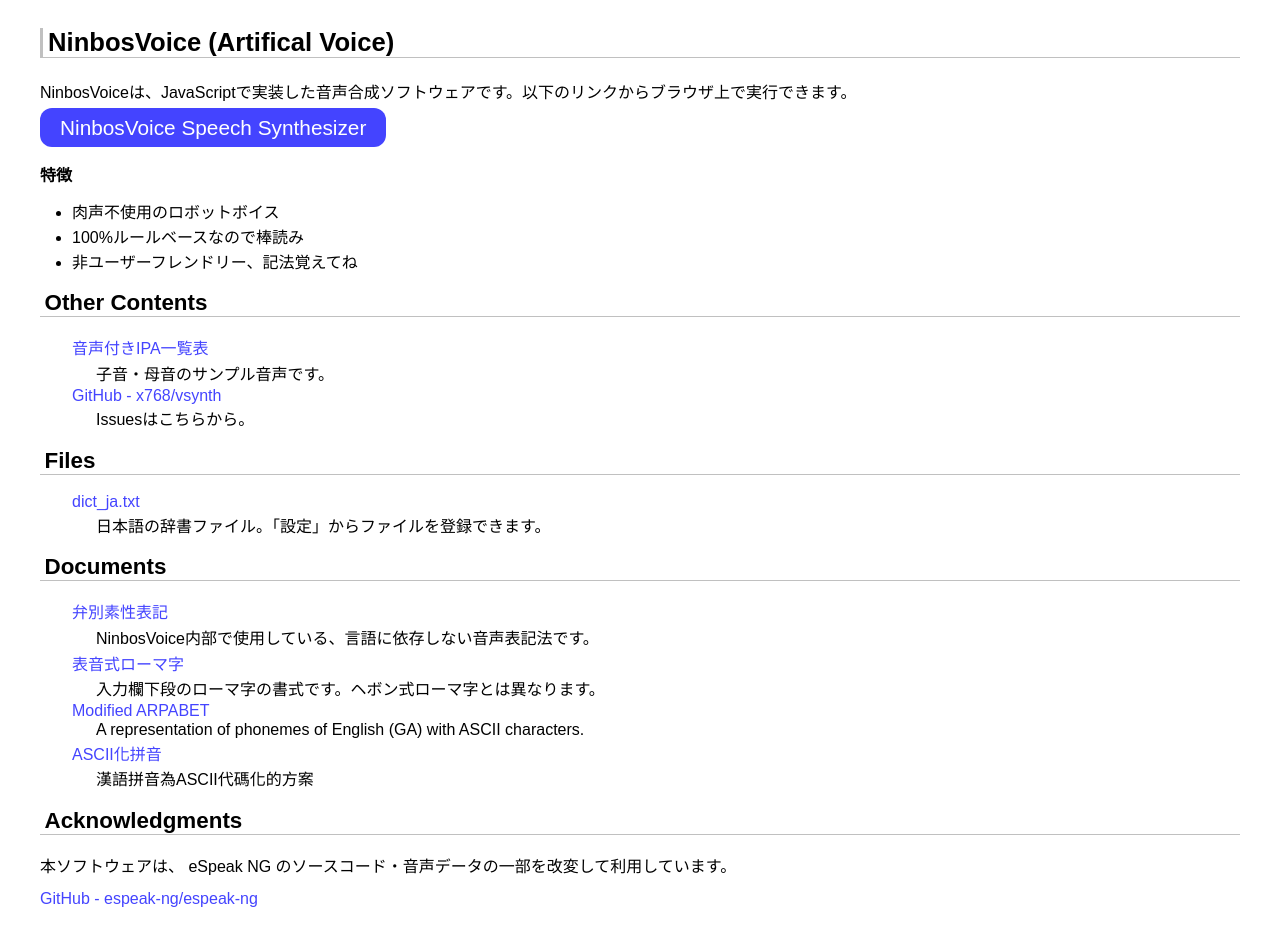
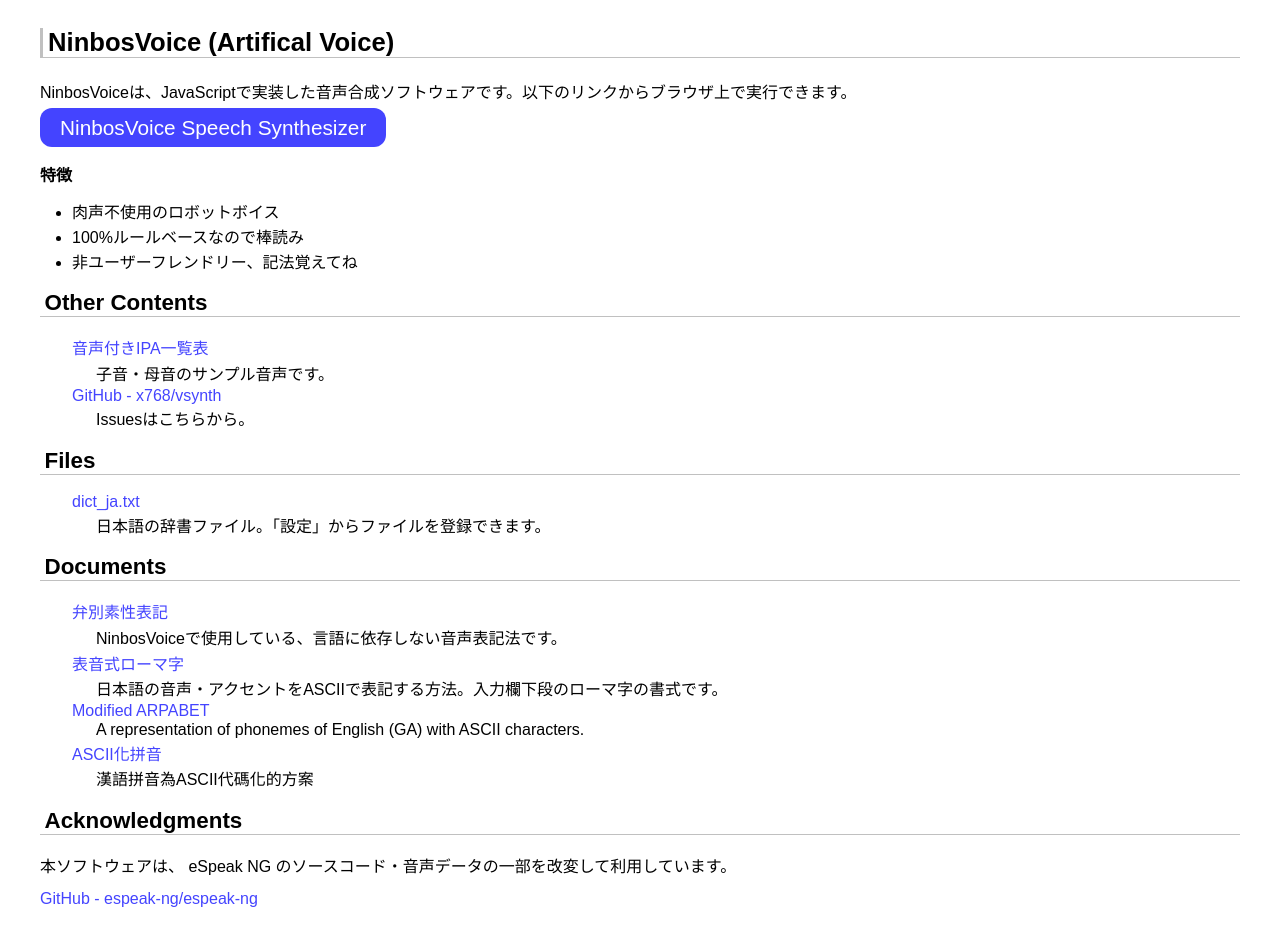
Before and after one commit to x768/vsynth, a website: page docs/index.html in a window 1280 px wide. Drawn offline with Linux system fonts and the light colour scheme.

Commit message:
Fix: document

```diff
--- a/docs/index.html
+++ b/docs/index.html
@@ -36,9 +36,9 @@
 <h2>Documents</h2>
 <dl>
 <dt><a href="pfn.ja.html">弁別素性表記</a></dt>
-<dd>NinbosVoice内部で使用している、言語に依存しない音声表記法です。</dd>
+<dd>NinbosVoiceで使用している、言語に依存しない音声表記法です。</dd>
 <dt><a href="romaji.html">表音式ローマ字</a></dt>
-<dd>入力欄下段のローマ字の書式です。ヘボン式ローマ字とは異なります。</dd>
+<dd>日本語の音声・アクセントをASCIIで表記する方法。入力欄下段のローマ字の書式です。</dd>
 <dt lang="en"><a href="arpabet.html">Modified ARPABET</a></dt>
 <dd lang="en">A representation of phonemes of English (GA) with ASCII characters.</dd>
 <dt lang="zh-Hant"><a href="pinyin.html">ASCII化拼音</a></dt>
```
